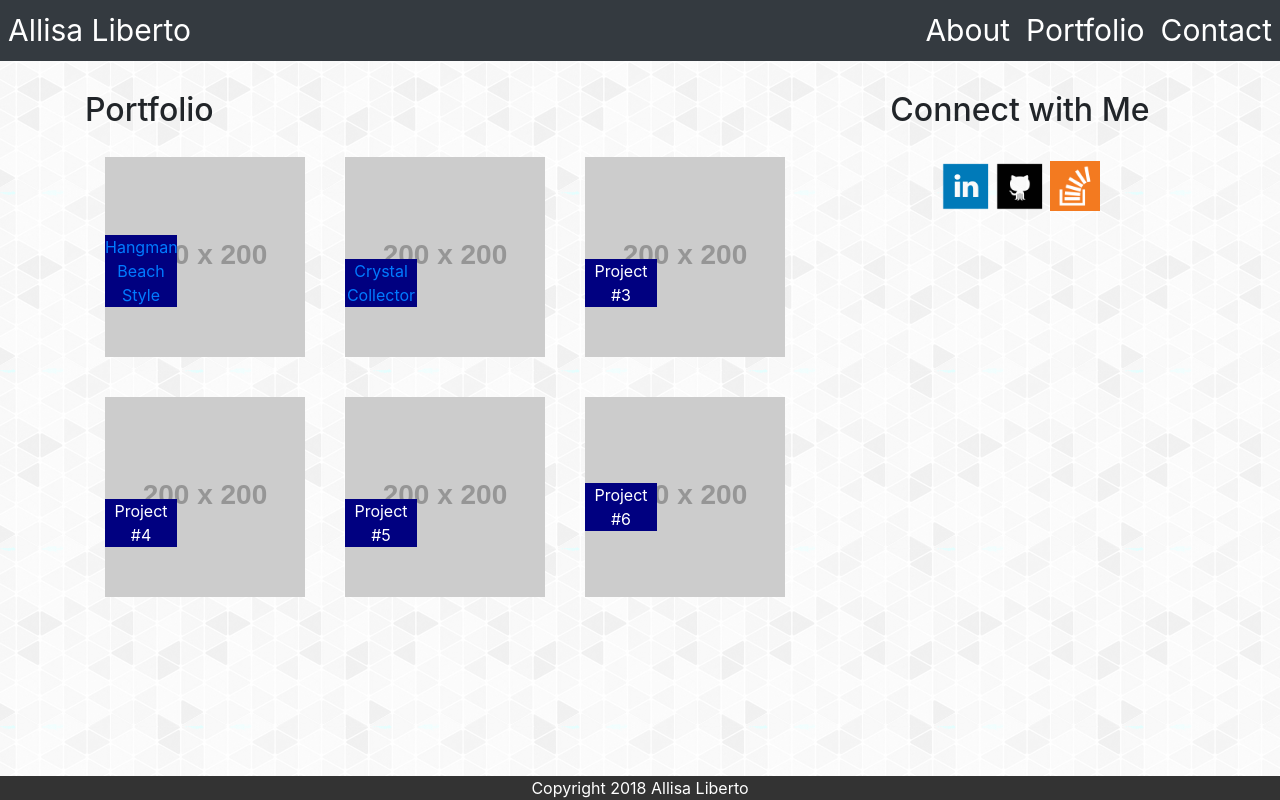
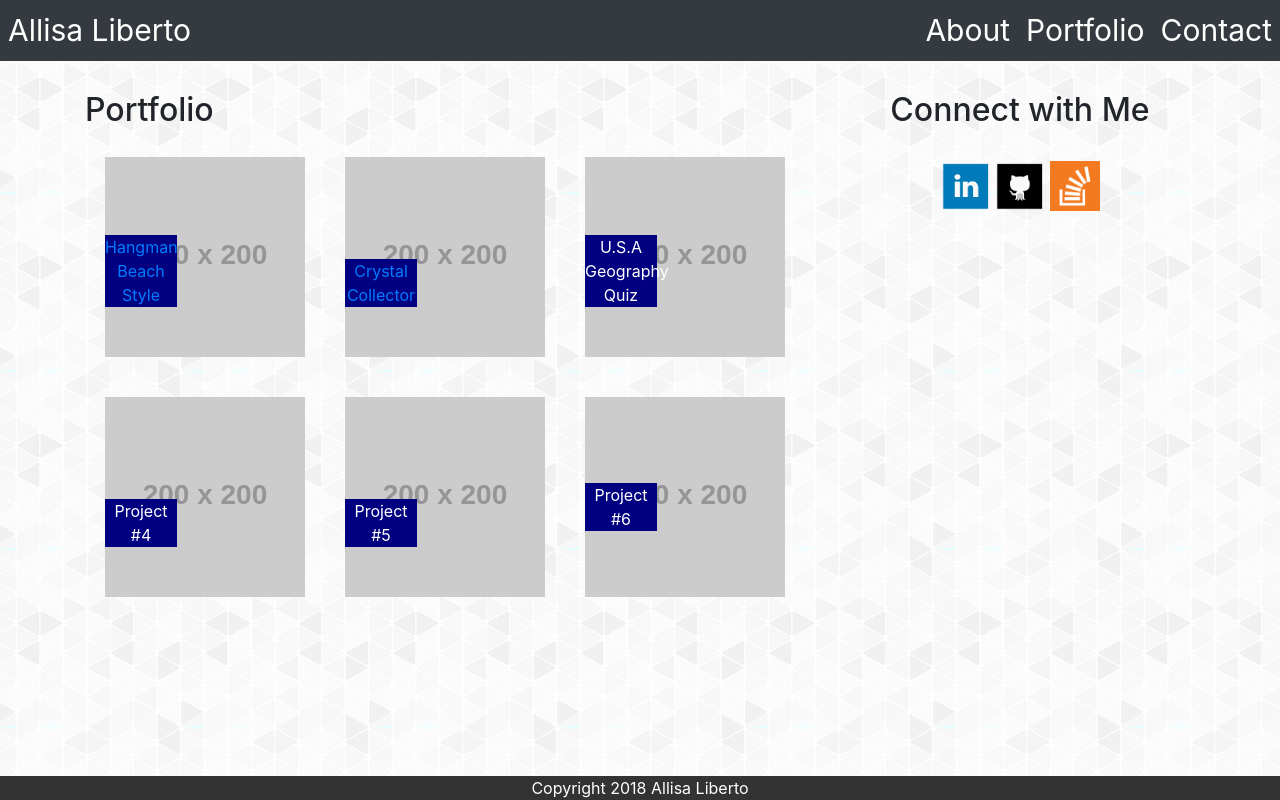
Before and after one commit to All-isa/bootstrap-portfolio, a plain HTML site: page index.html in a window 1280 px wide. Drawn offline with nearby package versions, Linux system fonts and the light colour scheme; placeholder pictures from the web are drawn by us.

Commit message:
added link to timed quiz

```diff
--- a/index.html
+++ b/index.html
@@ -24,21 +24,22 @@
                 <div class="col">
                         <h2>Portfolio</h2>
 
-    <div class="container2">
+<div class="container2">
     <a href="https://all-isa.github.io/beachstylehangman/">
     <img src="http://placehold.it/200x200" alt="project 1">
         <div class="projects">Hangman Beach Style</div>
     </a>
     </div>
-    <div class="container2">
+<div class="container2">
     <a href="https://all-isa.github.io/week-4-game/">
     <img src="http://placehold.it/200x200" alt="project 2">
         <div class="projects">Crystal Collector</div>
     </a>
     </div>
 <div class="container2">
+    <a href="https://all-isa.github.io/triviagame/"></a>
     <img src="http://placehold.it/200x200" alt="project 3">
-        <div class="projects">Project #3</div>
+        <div class="projects">U.S.A Geography Quiz</div>
 </div>
 <div class="container2">
     <img src="http://placehold.it/200x200" alt="project 4">
```
